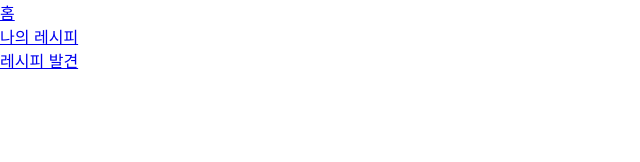
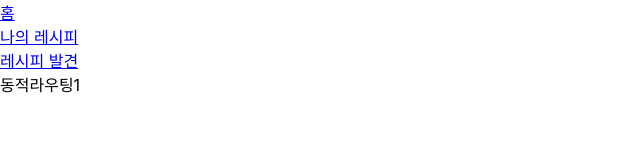
Before and after one commit to CAMELOMANIAC/subroute_front, a React (Create React App) app: page /recipedetail/1 in a window 1280 px wide. Before the commit this address had no page. Shown: the top 162 px of the page, without its empty margins (0-640 px from the left). Built offline with nearby package versions, Linux system fonts and the light colour scheme.

Commit message:
동적라우팅 시험 적용

```diff
--- /dev/null
+++ b/src/components/RecipeDetail/RecipeDetail.js
@@ -0,0 +1,13 @@
+import React from 'react';
+import { useParams } from 'react-router-dom';
+
+function RecipeDetail(props) {
+    const { id } = useParams();
+    return (
+        <div>
+            동적라우팅{id}
+        </div>
+    );
+}
+
+export default RecipeDetail;
--- a/src/index.js
+++ b/src/index.js
@@ -5,6 +5,7 @@ import {HomeBtn,MyRecipeBtn,DiscoverRecipeBtn} from './components/globalNav';
 import HomePage from './components/Home/HomePage';
 import MyRecipePage from './components/MyRecipe/MyRecipePage';
 import DiscoverRecipePage from './components/DiscoverRecipe/DiscoverRecipePage';
+import RecipeDetail from './components/RecipeDetail/RecipeDetail';
 import reportWebVitals from './reportWebVitals';
 import { BrowserRouter,Routes, Route} from 'react-router-dom';//라우터 라이브러리
 
@@ -18,6 +19,7 @@ root.render(
       <Routes>
         <Route path='/' element={<HomePage/>} />
         <Route path='/myrecipe' element={<MyRecipePage/>} />
+        <Route path='/recipedetail/:id' element={<RecipeDetail/>} />
         <Route path='/discoverrecipe' element={<DiscoverRecipePage/>} />
       </Routes>
     </BrowserRouter>
```
